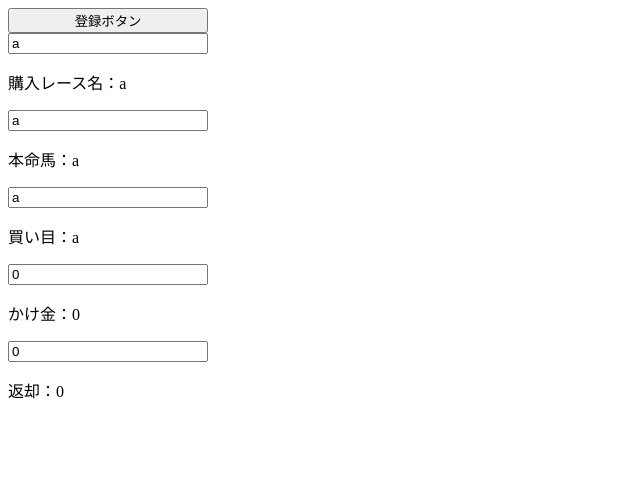
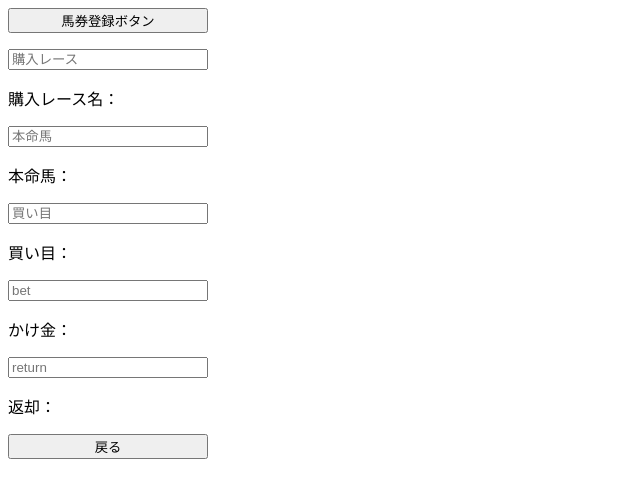
Before and after one commit to keisuke-moda/horse_project, a Nuxt app: page /register-race in a window 1280 px wide. Shown: the top 498 px of the page, without its empty margins (0-640 px from the left). Built offline with nearby package versions, Linux system fonts and the light colour scheme.

Commit message:
- 細かい設定を修正した

```diff
--- a/pages/data/index.vue
+++ b/pages/data/index.vue
@@ -1,7 +1,13 @@
-<script setup lang="ts"></script>
+<script setup lang="ts">
+const router = useRouter()
+const returnPage = () => {
+    router.go(-1)
+}
+</script>
 
 <template>
     <div>
         テスト。過去のレース結果から絞り込みできる機能を付けたい
     </div>
+    <button @click="returnPage()">戻る</button>
 </template>
--- a/pages/index.vue
+++ b/pages/index.vue
@@ -12,7 +12,7 @@ const changeDataPage = () => {
 
 <template>
     <div>タイトルページ</div>
-    <button @click="changeRegisterPage()">登録ボタン</button>
+    <button @click="changeRegisterPage()">登録画面へ</button>
     <button @click="changeDataPage()">データ分析画面</button>
 </template>
 
--- a/pages/register-race/index.vue
+++ b/pages/register-race/index.vue
@@ -1,13 +1,18 @@
 <script setup lang="ts">
 import axios, { formToJSON } from 'axios';
 
-const raceName = ref("a")
-const favorite = ref("a")
-const howToBuy = ref("a")
-const bet = ref(0)
-const returnPay = ref(0)
+const raceName = ref("")
+const favorite = ref("")
+const howToBuy = ref("")
+const bet = ref("")
+const returnPay = ref("")
 
-const registerRaceResult = (raceName: string, favorite: string, howToBuy: string, bet: number, returnPay: number) => {
+const router = useRouter()
+const returnPage = () => {
+    router.go(-1)
+}
+
+const registerRaceResult = (raceName: string, favorite: string, howToBuy: string, bet: string, returnPay: string) => {
     const instance = axios.create({
         baseURL: 'http://localhost:8080'
     })
@@ -30,7 +35,8 @@ const registerRaceResult = (raceName: string, favorite: string, howToBuy: string
 
 <template>
     <div class="title">
-        <button @click="registerRaceResult(raceName, favorite, howToBuy, bet, returnPay)">登録ボタン</button>
+        <button @click="registerRaceResult(raceName, favorite, howToBuy, bet, returnPay)"
+            class="button">馬券登録ボタン</button>
         <input v-model="raceName" placeholder="購入レース">
         <p>購入レース名：{{ raceName }}</p>
         <input v-model="favorite" placeholder="本命馬">
@@ -41,6 +47,7 @@ const registerRaceResult = (raceName: string, favorite: string, howToBuy: string
         <p>かけ金：{{ bet }}</p>
         <input v-model="returnPay" placeholder="return">
         <p>返却：{{ returnPay }}</p>
+        <button @click="returnPage()">戻る</button>
     </div>
 </template>
 
@@ -50,4 +57,8 @@ const registerRaceResult = (raceName: string, favorite: string, howToBuy: string
     flex-direction: column;
     width: 200px;
 }
+
+.button {
+    margin-bottom: 16px
+}
 </style>
```
